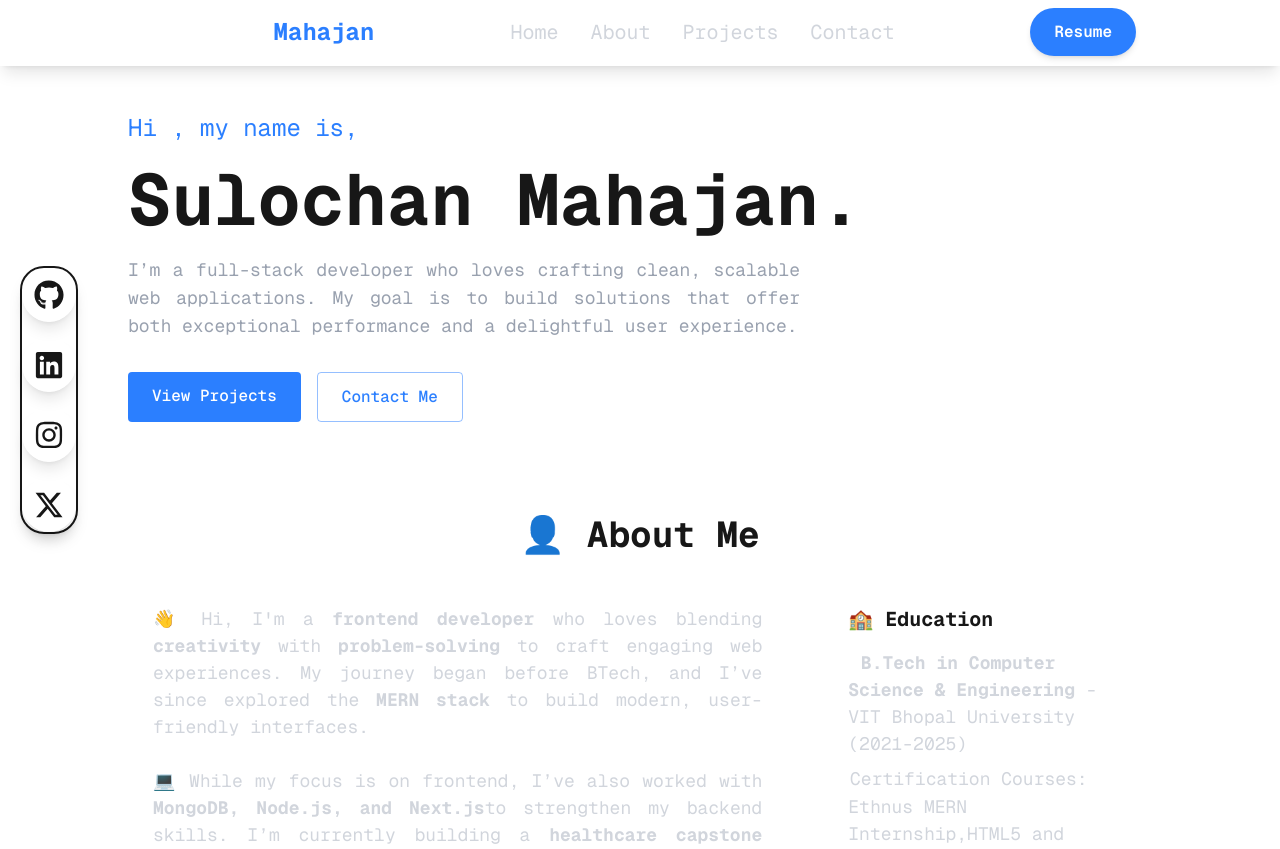
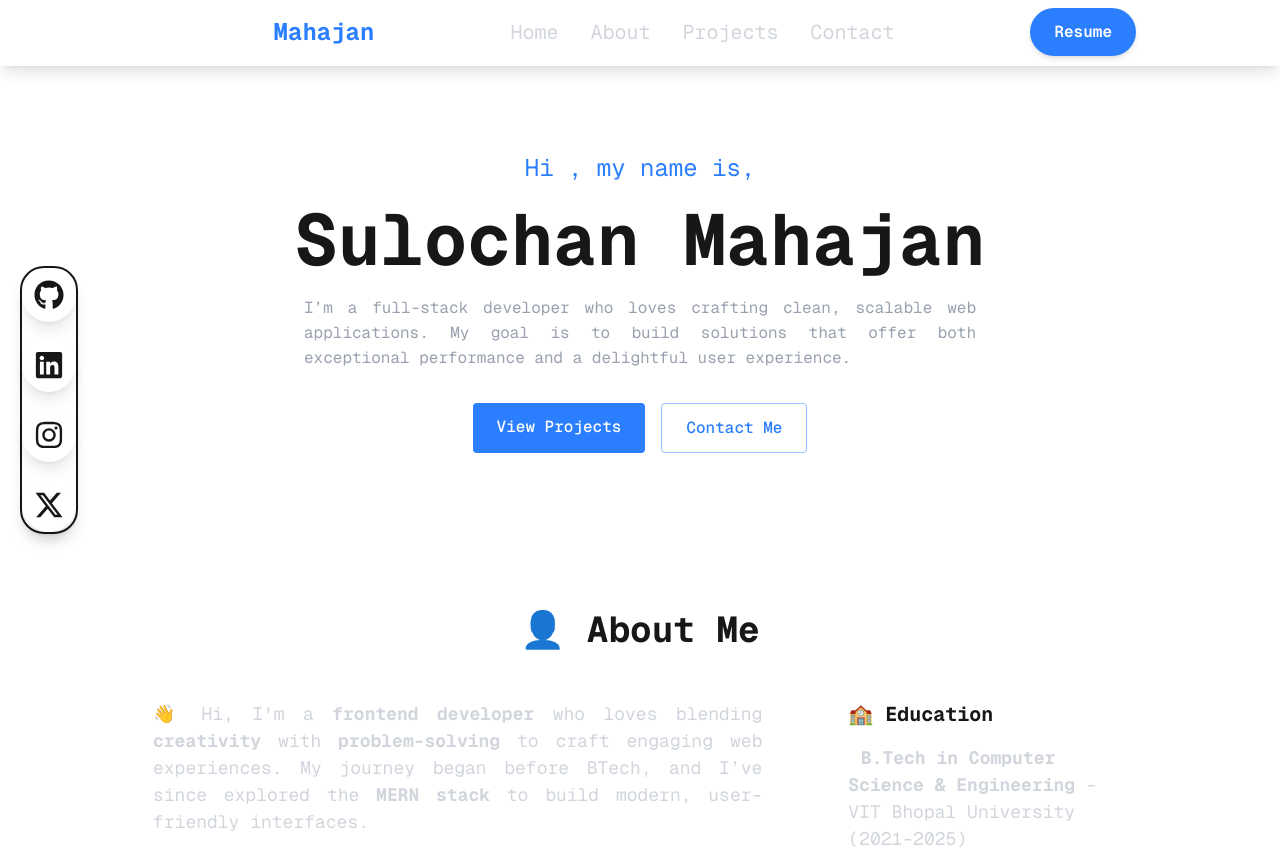
Before and after one commit to Sulochan36/My-Portfolio, a Next.js app: page / in a window 1280 px wide. Shown: the top 849 px of the page. Built offline with nearby package versions, Linux system fonts and the light colour scheme.

Commit message:
Hero Section Modified

```diff
--- a/app/projects.js
+++ b/app/projects.js
@@ -29,7 +29,7 @@ export const projects = [
             '💬 A responsive and minimal personal portfolio built with Next.js to showcase my skills, projects, and experience as a web developer. It features smooth navigation, clean UI, and a dynamic “About Me” section designed for clarity and engagement. Focused on performance and accessibility, this project reflects my ability to create production-ready frontend applications.',
         cover:
             '/portfolio.png',
-        livePreview: 'https://sulochan-mahajan.onrender.com/',
+        livePreview: 'https://sulochan-mahajan.vercel.app/',
         githubLink: 'https://github.com/Sulochan36/My-Portfolio',
         techstack: ['Next.js', 'JavaScript', 'Tailwind CSS'],
     },
--- a/app/sections/Hero.jsx
+++ b/app/sections/Hero.jsx
@@ -2,10 +2,10 @@ import React from 'react'
 
 const Hero = () => {
     return (
-        <section id="home" className='w-full flex flex-col flex-wrap justify-center items-center lg:items-start p-8 font-mono mt-20'>
+        <section id="home" className='w-full flex flex-col flex-wrap justify-center items-center p-8 font-mono mt-30 mb-16'>
             <p className='lg:text-2xl text-xl text-blue-500 text-center lg:text-left'>Hi , my name is,</p>
-            <h1 className='lg:text-7xl md:text-5xl text-[25px] my-5 text-center lg:text-left min-w-0.5 font-bold'>Sulochan Mahajan.</h1>
-            <p className="text-gray-400 text-lg mb-8 text-justify text-wrap max-w-2xl text-[12px] md:text-[18px]">
+            <h1 className='lg:text-7xl md:text-5xl text-[25px] my-5 text-center lg:text-left min-w-0.5 font-bold'>Sulochan Mahajan</h1>
+            <p className="text-gray-400 text-lg mb-8 text-justify text-wrap max-w-2xl text-[12px] md:text-[16px]">
                 I’m a full-stack developer who loves crafting clean, scalable web
                 applications. My goal is to build solutions that offer both
                 exceptional performance and a delightful user experience.
```
